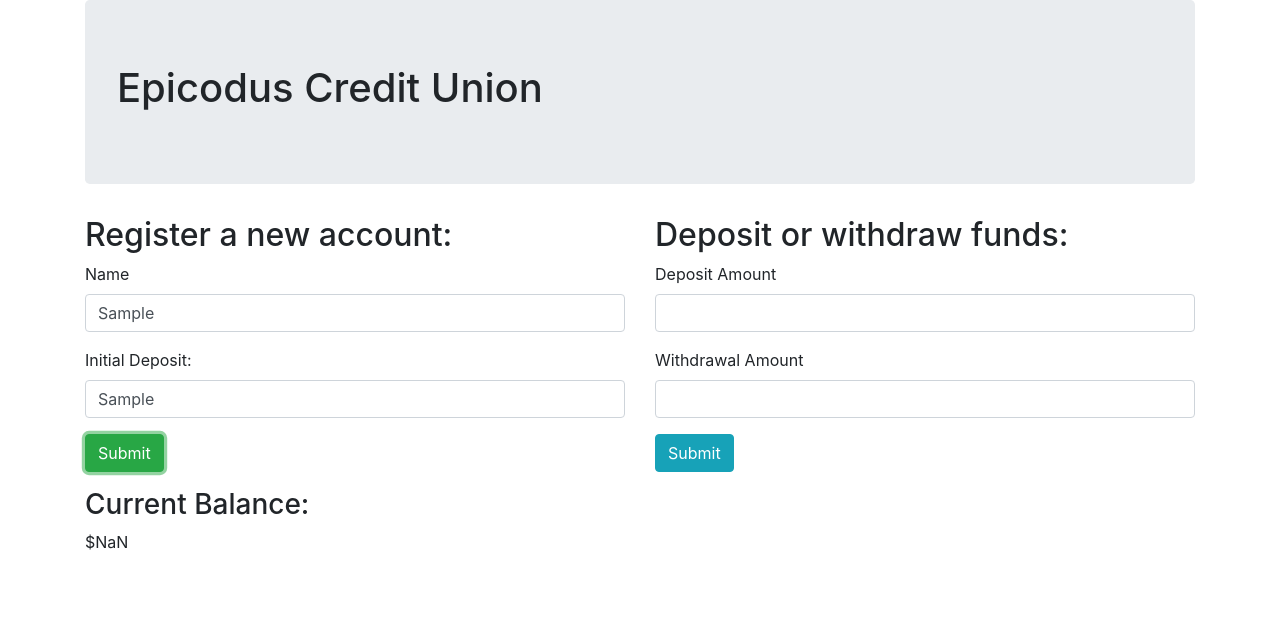
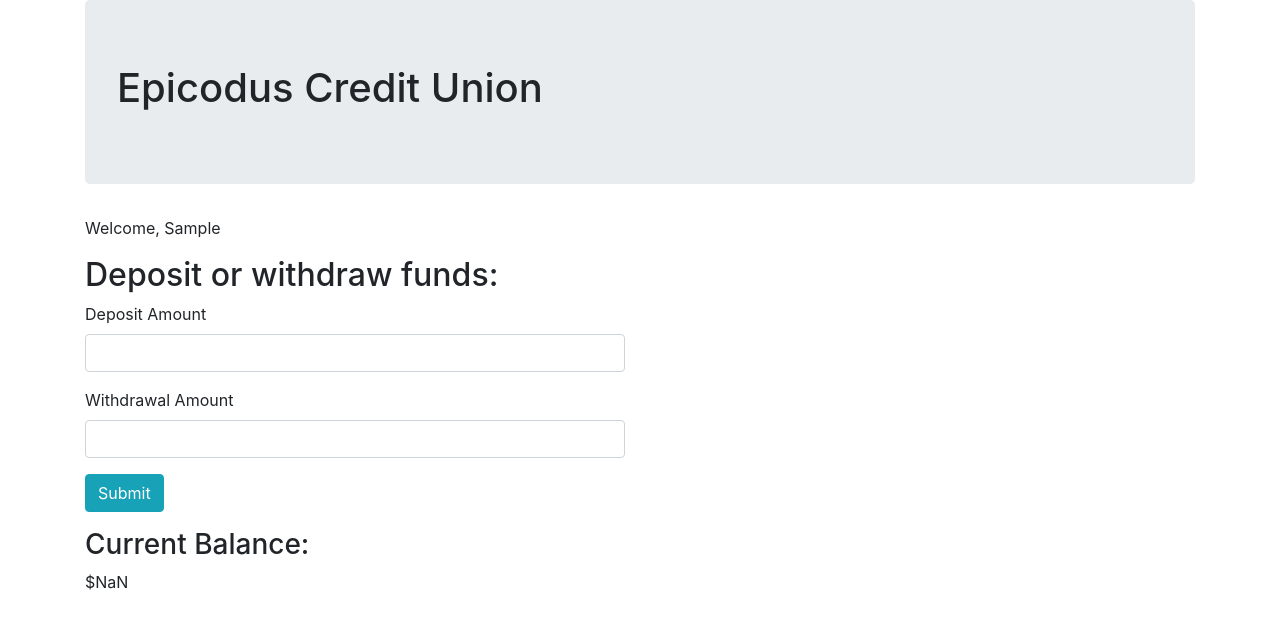
Before and after one commit to malyphong/CreditUnion, a plain HTML site: page index.html in a window 1280 px wide. Both pictures are taken after typing "Sample", "Sample" into the empty fields and a click on the button "Submit". Drawn offline with nearby package versions, Linux system fonts and the light colour scheme.

Commit message:
hide initial form after submit and add custom name message

```diff
--- a/css/styles.css
+++ b/css/styles.css
@@ -8,3 +8,7 @@
 .newTransaction {
   display: none;
 }
+
+#welcome {
+  display: none;
+}
--- a/index.html
+++ b/index.html
@@ -13,8 +13,9 @@
       <div class="jumbotron">
         <h1>Epicodus Credit Union</h1>
       </div>
+      <p id="welcome">Welcome, <span class="userName"></span></p>
       <div class="row">
-        <div class="col-md-6">
+        <div class="col-md-6" id="registration">
           <form class="form-group newAccount">
             <h2>Register a new account:</h2>
             <div class="form-group">
--- a/js/scripts.js
+++ b/js/scripts.js
@@ -1,5 +1,6 @@
 // business logic
-function Total(inputDeposit, initialDeposit, inputWithdrawal) {
+function Total(name, inputDeposit, initialDeposit, inputWithdrawal) {
+  this.inputName = name;
   this.depositAmount = inputDeposit;
   this.initialAmount = initialDeposit;
   this.withdrawalAmount = inputWithdrawal;
@@ -29,6 +30,8 @@ function resetFields() {
 $(document).ready(function() {
   $("form.newAccount").submit(function(event) {
     event.preventDefault();
+    $("#registration").hide();
+    $("#welcome").show();
     $(".newBalance").show();
     $(".depositAndWithdraw").show();
 
@@ -36,6 +39,7 @@ $(document).ready(function() {
     initialDeposit = parseFloat($("input#depositInput").val());
 
     $(".balanceAmount").text(initialDeposit);
+    $(".userName").text(inputName);
 
     $("form.depositAndWithdraw").submit(function(event) {
       event.preventDefault();
```
